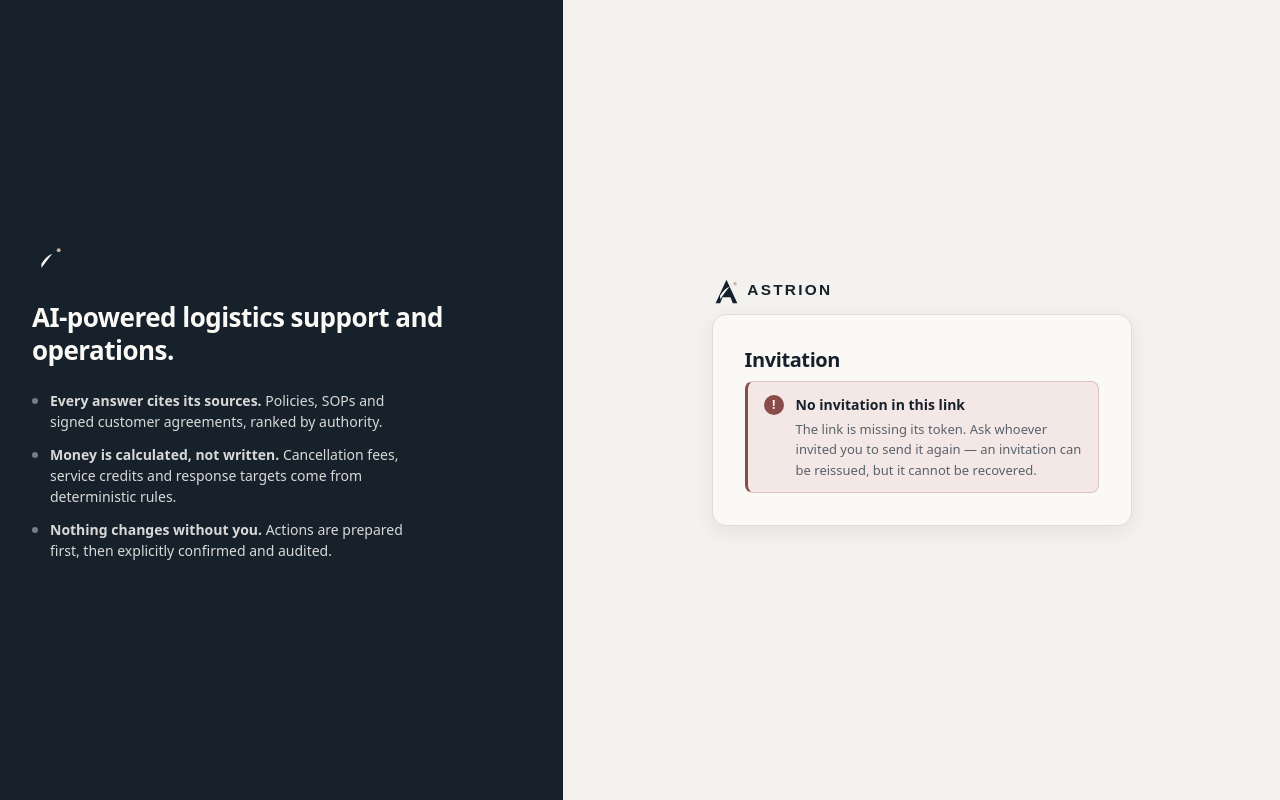
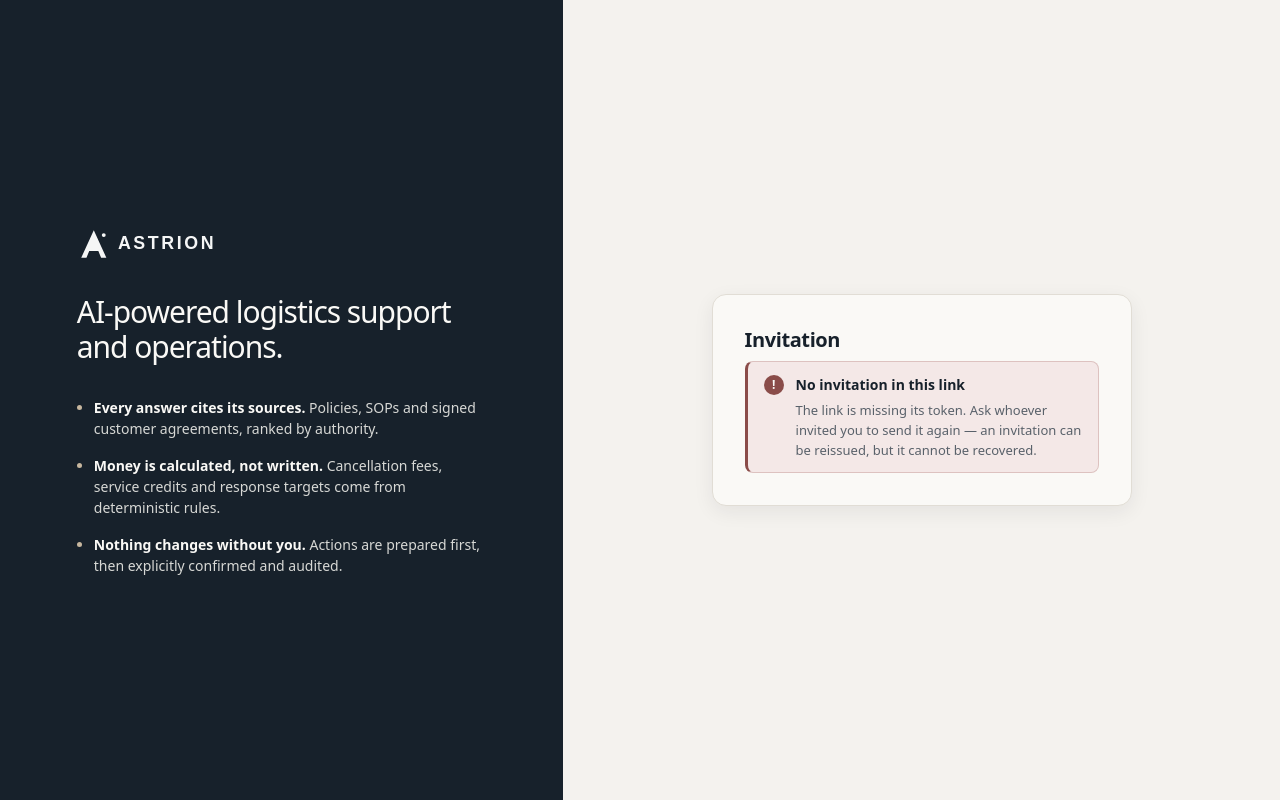
Before and after one commit to SarthakRoy-1/ASTRION, a Next.js app in the folder app/frontend/: page /join in a window 1280 px wide. Built offline with nearby package versions, Linux system fonts and the light colour scheme; no server answers.

Commit message:
polish(auth): align sign-in experience with ASTRION visual language

```diff
--- a/app/frontend/src/components/shell/AuthLayout.module.css
+++ b/app/frontend/src/components/shell/AuthLayout.module.css
@@ -1,115 +1,12 @@
-/* The signed-out frame: what this product is, beside the form that gets you
-   into it. Before Phase 4 these screens were a bare card on an empty field,
-   which told a first-time visitor nothing about what they were signing in to. */
-
-.page {
-  display: grid;
-  grid-template-columns: 1fr;
-  min-height: 100dvh;
-}
-
-.pitch {
-  display: none;
-  flex-direction: column;
-  justify-content: center;
-  gap: var(--space-5);
-  padding: var(--space-7) var(--space-6);
-  background: var(--surface-inverse);
-  color: var(--text-inverse);
-}
-
-.brand {
-  display: flex;
-  align-items: baseline;
-  gap: var(--space-2);
-}
-
-.brandName {
-  font-size: var(--text-title);
-  font-weight: 650;
-  letter-spacing: -0.02em;
-}
-
-.brandRole {
-  font-size: var(--text-small);
-  opacity: 0.7;
-}
-
-.lede {
-  max-width: 34ch;
-  font-size: 26px;
-  font-weight: 600;
-  line-height: 1.25;
-  letter-spacing: -0.02em;
-}
-
-.points {
-  display: flex;
-  flex-direction: column;
-  gap: var(--space-3);
-  margin: 0;
-  padding: 0;
-  list-style: none;
-  max-width: 46ch;
-}
-
-.point {
-  display: flex;
-  gap: var(--space-3);
-  font-size: var(--text-ui);
-  line-height: 1.5;
-  opacity: 0.85;
-}
-
-.pointMark {
-  flex: none;
-  width: 6px;
-  height: 6px;
-  margin-top: 8px;
-  border-radius: var(--radius-pill);
-  background: currentColor;
-  opacity: 0.5;
-}
-
-.pointTitle {
-  font-weight: 600;
-  opacity: 1;
-}
-
-.stage {
-  display: flex;
-  align-items: center;
-  justify-content: center;
-  padding: var(--space-6) var(--space-4);
-}
-
-.card {
-  width: min(420px, 100%);
-}
-
-/* The mobile header. The pitch column is hidden below the breakpoint, so the
-   product still has to name itself somewhere. */
-.compactBrand {
-  display: flex;
-  align-items: baseline;
-  gap: var(--space-2);
-  margin-bottom: var(--space-4);
-}
-
-@media (min-width: 900px) {
-  .page {
-    grid-template-columns: minmax(360px, 44%) 1fr;
-  }
-
-  .pitch {
-    display: flex;
-  }
-
-  .compactBrand {
-    display: none;
-  }
-
-  .stage {
-    padding: var(--space-7) var(--space-6);
-  }
-}
+.page { display:grid; grid-template-columns:1fr; min-height:100dvh; background:var(--surface-page); }
+.pitch { display:none; flex-direction:column; justify-content:center; gap:var(--space-6); padding:var(--space-7) clamp(32px,6vw,88px); background:var(--surface-inverse); color:var(--text-inverse); }
+.pitchLogo { width:220px; height:auto; filter:brightness(0) invert(1); opacity:.96; }
+.lede { max-width:30ch; font-size:30px; font-weight:500; line-height:1.18; letter-spacing:-.035em; }
+.points { display:flex; flex-direction:column; gap:var(--space-4); margin:0; padding:0; list-style:none; max-width:48ch; }
+.point { display:flex; gap:var(--space-3); font-size:var(--text-ui); line-height:1.5; color:#d7d8d5; }
+.pointMark { flex:none; width:5px; height:5px; margin-top:8px; border-radius:var(--radius-pill); background:var(--brand-sand); }
+.pointTitle { font-weight:600; color:var(--text-inverse); }
+.stage { display:flex; align-items:center; justify-content:center; padding:var(--space-6) var(--space-4); }
+.card { width:min(420px,100%); }
+.compactLogo { display:block; width:170px; height:auto; margin-bottom:32px; }
+@media (min-width:900px) { .page { grid-template-columns:minmax(420px,44%) 1fr; } .pitch { display:flex; } .compactLogo { display:none; } .stage { padding:var(--space-7) var(--space-6); } }
```
